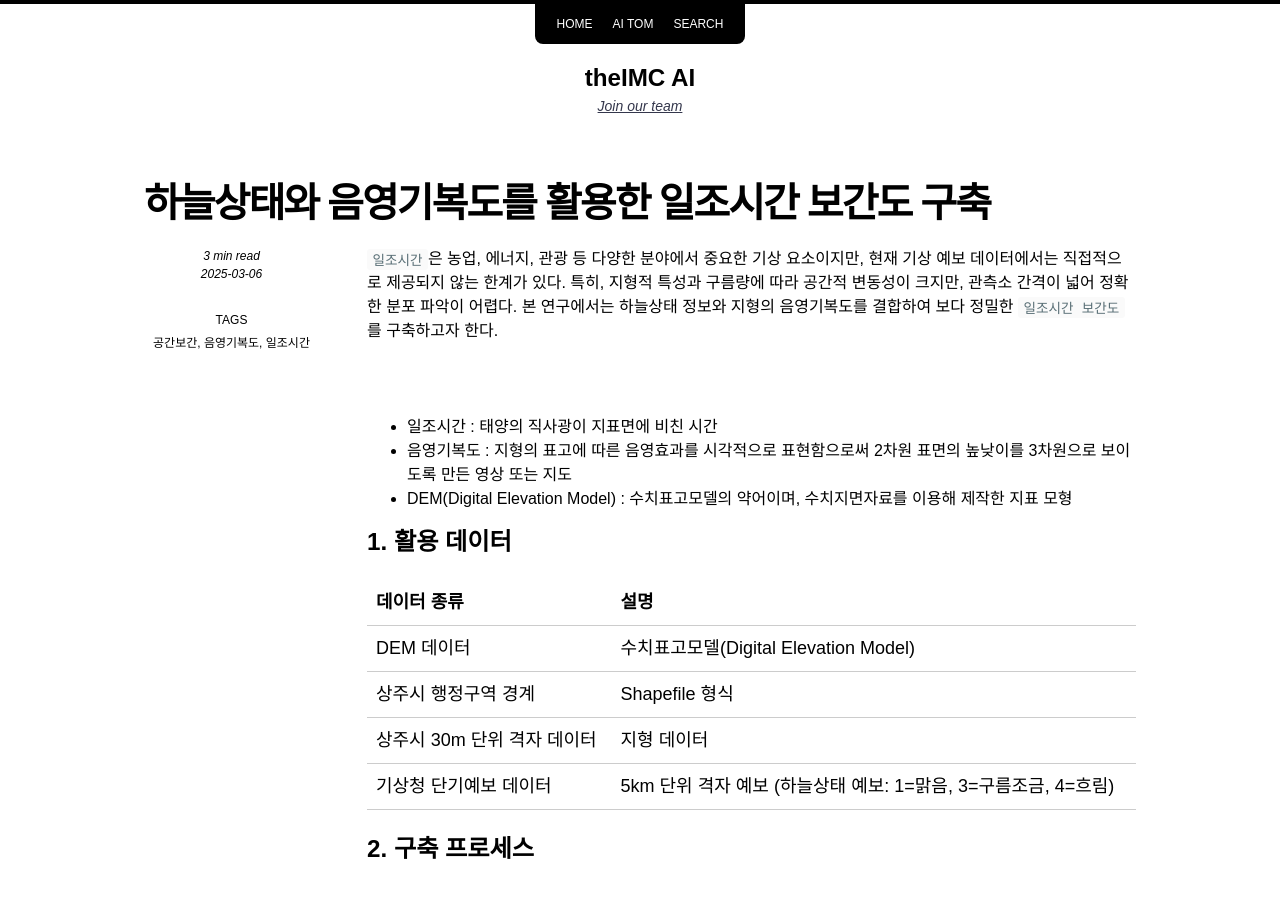
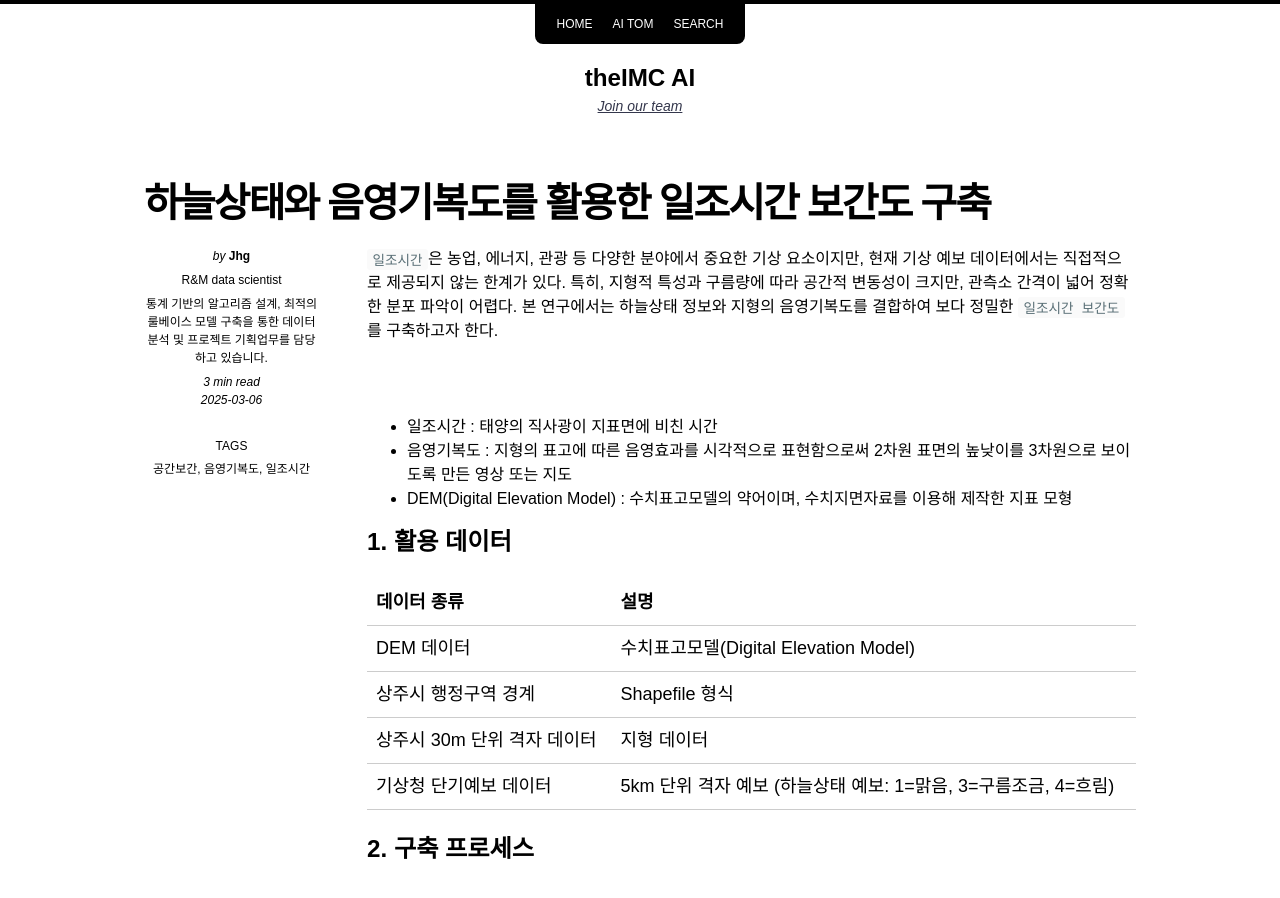
Before and after one commit to aitheimc/aitheimc.github.io, a Jekyll site: the page built from _posts/2025-03-06-Construction-of-Sunshine-Duration-Interpolation.markdown, in a window 1280 px wide and 900 px high. Built offline with Jekyll 4.4.1, drawn with Linux system fonts in a browser that asks for light colours; nearby versions of some CDN libraries.

Commit message:
change authors

```diff
--- a/_data/authors.yml
+++ b/_data/authors.yml
@@ -35,3 +35,9 @@ Kimyh:
   picture :
   position : R&M ai developer
   description : AI 모델링, 데이터 분석, 알고리즘 설계를 통해 모듈을 구축하고 제공하는 역할을 맡고 있습니다.
+
+Jhg:
+  name : Jhg
+  picture :
+  position : R&M data scientist
+  description : 통계 기반의 알고리즘 설계, 최적의 룰베이스 모델 구축을 통한 데이터 분석 및 프로젝트 기획업무를 담당하고 있습니다.
```
